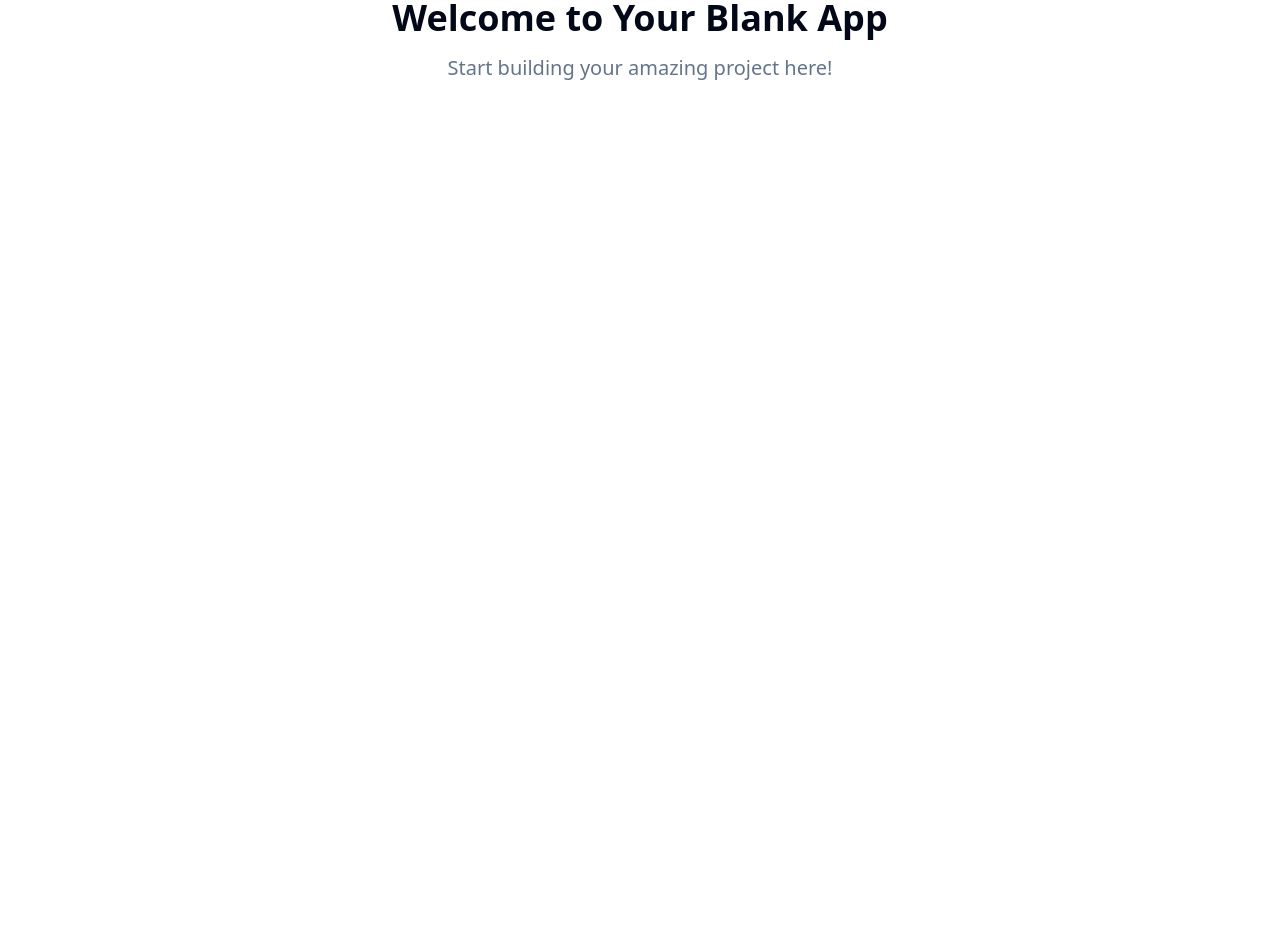
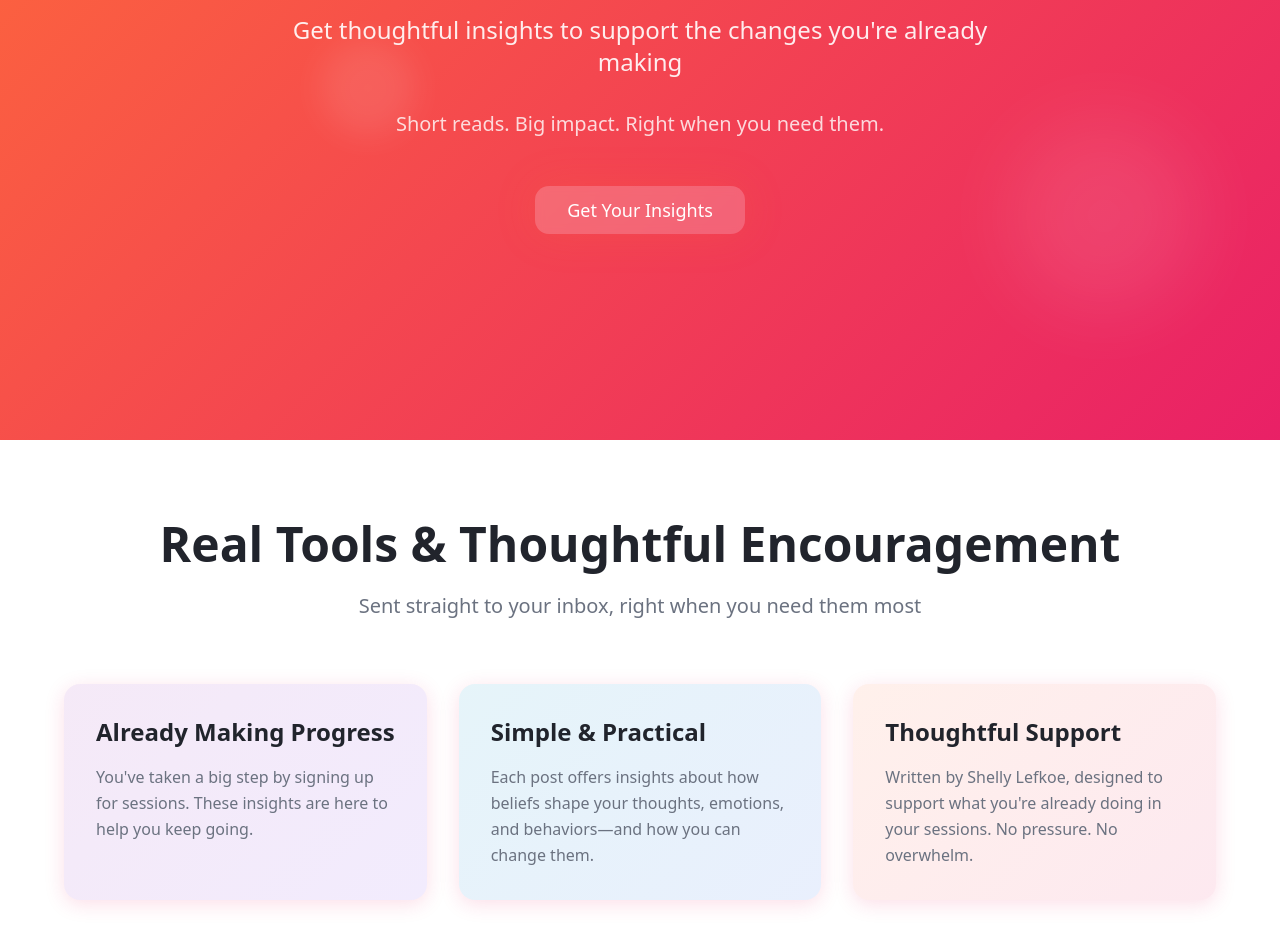
Before and after one commit to rodney-lefkoe/shelly-insights-page, a React (Vite) app: page / in a window 1280 px wide. Shown: the part 360-1297 px from the top of the page. Before the commit the page ends 800 px from the top, so only its background shows below. Built offline with nearby package versions, Linux system fonts and the light colour scheme.

Commit message:
Create landing page with form
Create a landing page using the provided text and HTML form. The design should be inspired by the colors in the uploaded image.

```diff
--- a/index.html
+++ b/index.html
@@ -3,12 +3,12 @@
   <head>
     <meta charset="UTF-8" />
     <meta name="viewport" content="width=device-width, initial-scale=1.0" />
-    <title>shelly-insights-page</title>
-    <meta name="description" content="Lovable Generated Project" />
-    <meta name="author" content="Lovable" />
+    <title>Nine Minute Transformations - Shelly Lefkoe</title>
+    <meta name="description" content="Get thoughtful insights to support the changes you're already making. Short reads, big impact, right when you need them from Shelly Lefkoe." />
+    <meta name="author" content="Shelly Lefkoe" />
 
-    <meta property="og:title" content="shelly-insights-page" />
-    <meta property="og:description" content="Lovable Generated Project" />
+    <meta property="og:title" content="Nine Minute Transformations - Shelly Lefkoe" />
+    <meta property="og:description" content="Get thoughtful insights to support the changes you're already making. Short reads, big impact, right when you need them." />
     <meta property="og:type" content="website" />
     <meta property="og:image" content="https://lovable.dev/opengraph-image-p98pqg.png" />
 
--- /dev/null
+++ b/src/components/BenefitsSection.tsx
@@ -0,0 +1,55 @@
+import { Card } from "@/components/ui/card";
+
+export function BenefitsSection() {
+  const benefits = [
+    {
+      title: "Already Making Progress",
+      description: "You've taken a big step by signing up for sessions. These insights are here to help you keep going.",
+      gradient: "bg-gradient-secondary"
+    },
+    {
+      title: "Simple & Practical",
+      description: "Each post offers insights about how beliefs shape your thoughts, emotions, and behaviors—and how you can change them.",
+      gradient: "bg-gradient-accent"
+    },
+    {
+      title: "Thoughtful Support",
+      description: "Written by Shelly Lefkoe, designed to support what you're already doing in your sessions. No pressure. No overwhelm.",
+      gradient: "bg-gradient-primary"
+    }
+  ];
+
+  return (
+    <section className="py-20 px-6 bg-background">
+      <div className="max-w-6xl mx-auto">
+        <div className="text-center mb-16">
+          <h2 className="text-4xl md:text-5xl font-bold mb-6 text-foreground">
+            Real Tools & Thoughtful Encouragement
+          </h2>
+          <p className="text-xl text-muted-foreground max-w-3xl mx-auto">
+            Sent straight to your inbox, right when you need them most
+          </p>
+        </div>
+
+        <div className="grid md:grid-cols-3 gap-8">
+          {benefits.map((benefit, index) => (
+            <Card
+              key={index}
+              className="relative overflow-hidden border-0 shadow-soft hover:shadow-glow transition-all duration-300 hover:-translate-y-2 group"
+            >
+              <div className={`absolute inset-0 ${benefit.gradient} opacity-10 group-hover:opacity-20 transition-opacity duration-300`}></div>
+              <div className="relative p-8">
+                <h3 className="text-2xl font-bold mb-4 text-foreground">
+                  {benefit.title}
+                </h3>
+                <p className="text-muted-foreground leading-relaxed">
+                  {benefit.description}
+                </p>
+              </div>
+            </Card>
+          ))}
+        </div>
+      </div>
+    </section>
+  );
+}
--- /dev/null
+++ b/src/components/HeroSection.tsx
@@ -0,0 +1,44 @@
+import { Button } from "@/components/ui/button";
+
+interface HeroSectionProps {
+  onScrollToForm: () => void;
+}
+
+export function HeroSection({ onScrollToForm }: HeroSectionProps) {
+  return (
+    <section className="relative min-h-screen flex items-center justify-center bg-gradient-primary overflow-hidden">
+      {/* Background decoration */}
+      <div className="absolute inset-0 opacity-10">
+        <div className="absolute top-20 left-10 w-32 h-32 bg-white rounded-full blur-xl animate-pulse"></div>
+        <div className="absolute bottom-32 right-20 w-48 h-48 bg-white rounded-full blur-2xl animate-pulse"></div>
+        <div className="absolute top-1/2 left-1/4 w-24 h-24 bg-white rounded-full blur-lg animate-pulse"></div>
+      </div>
+
+      <div className="relative z-10 max-w-4xl mx-auto px-6 text-center text-white">
+        <h1 className="text-5xl md:text-7xl font-bold mb-6 leading-tight">
+          <span className="block">Nine Minute</span>
+          <span className="block text-white/90">Transformations</span>
+        </h1>
+
+        <p className="text-xl md:text-2xl mb-8 text-white/90 max-w-3xl mx-auto leading-relaxed">
+          Get thoughtful insights to support the changes you're already making
+        </p>
+
+        <div className="mb-12">
+          <p className="text-lg md:text-xl text-white/80 mb-4">
+            Short reads. Big impact. Right when you need them.
+          </p>
+        </div>
+
+        <Button
+          onClick={onScrollToForm}
+          size="lg"
+          variant="secondary"
+          className="text-lg px-8 py-6 bg-white/20 hover:bg-white/30 backdrop-blur-sm border-white/30 text-white transition-all duration-300 hover:scale-105 shadow-glow"
+        >
+          Get Your Insights
+        </Button>
+      </div>
+    </section>
+  );
+}
--- /dev/null
+++ b/src/components/SignupSection.tsx
@@ -0,0 +1,80 @@
+import { forwardRef } from "react";
+
+export const SignupSection = forwardRef<HTMLElement>((_, ref) => {
+  return (
+    <section ref={ref} className="py-20 px-6 bg-gradient-primary">
+      <div className="max-w-2xl mx-auto text-center">
+        <h2 className="text-4xl md:text-5xl font-bold mb-6 text-white">
+          Ready to Transform?
+        </h2>
+        <p className="text-xl text-white/90 mb-12 leading-relaxed">
+          If you'd like that kind of support, just enter your details below.
+        </p>
+
+        <div className="bg-white/10 backdrop-blur-lg rounded-3xl p-8 border border-white/20 shadow-glow">
+          <form
+            acceptCharset="UTF-8"
+            action="https://recreateyourlife.infusionsoft.com/app/form/process/9f5f191460ceafa7ef255e26360b663a"
+            className="infusion-form space-y-6"
+            id="inf_form_9f5f191460ceafa7ef255e26360b663a"
+            method="POST"
+          >
+            <input name="inf_form_xid" type="hidden" value="9f5f191460ceafa7ef255e26360b663a" />
+            <input name="inf_form_name" type="hidden" value="Session Client~br~Subscribe ML Blog" />
+            <input name="infusionsoft_version" type="hidden" value="1.70.0.844065" />
+
+            <div className="infusion-field">
+              <label htmlFor="inf_field_FirstName" className="block text-white font-medium mb-2 text-left">
+                First Name *
+              </label>
+              <input
+                id="inf_field_FirstName"
+                name="inf_field_FirstName"
+                placeholder="Enter your first name"
+                type="text"
+                className="w-full px-4 py-4 rounded-xl border-0 bg-white/20 backdrop-blur-sm text-white placeholder-white/70 focus:outline-none focus:ring-2 focus:ring-white/50 transition-all duration-300"
+                required
+              />
+            </div>
+
+            <div className="infusion-field">
+              <label htmlFor="inf_field_Email" className="block text-white font-medium mb-2 text-left">
+                Email *
+              </label>
+              <input
+                id="inf_field_Email"
+                name="inf_field_Email"
+                placeholder="Enter your email address"
+                type="email"
+                className="w-full px-4 py-4 rounded-xl border-0 bg-white/20 backdrop-blur-sm text-white placeholder-white/70 focus:outline-none focus:ring-2 focus:ring-white/50 transition-all duration-300"
+                required
+              />
+            </div>
+
+            <div className="infusion-submit pt-4">
+              <button
+                className="infusion-recaptcha w-full bg-white text-primary font-bold py-4 px-8 rounded-xl hover:bg-white/90 transition-all duration-300 hover:scale-105 shadow-lg text-lg"
+                id="recaptcha_9f5f191460ceafa7ef255e26360b663a"
+                type="submit"
+              >
+                Sign Me Up
+              </button>
+            </div>
+          </form>
+        </div>
+
+        <p className="text-white/70 text-sm mt-6">
+          Join thousands who are already transforming their lives, one insight at a time.
+        </p>
+      </div>
+
+      {/* External scripts */}
+      <script type="text/javascript" src="https://recreateyourlife.infusionsoft.app/app/webTracking/getTrackingCode"></script>
+      <script type="text/javascript" src="https://recreateyourlife.infusionsoft.com/resources/external/recaptcha/production/recaptcha.js?b=1.70.0.844065-hf-202508141354"></script>
+      <script src="https://www.google.com/recaptcha/api.js?onload=onloadInfusionRecaptchaCallback&render=explicit" async defer></script>
+      <script type="text/javascript" src="https://recreateyourlife.infusionsoft.com/app/timezone/timezoneInputJs?xid=9f5f191460ceafa7ef255e26360b663a"></script>
+      <script type="text/javascript" src="https://recreateyourlife.infusionsoft.com/js/jquery/jquery-3.3.1.js"></script>
+      <script type="text/javascript" src="https://recreateyourlife.infusionsoft.app/app/webform/overwriteRefererJs"></script>
+    </section>
+  );
+});
--- a/src/index.css
+++ b/src/index.css
@@ -2,87 +2,99 @@
 @tailwind components;
 @tailwind utilities;
 
-/* Definition of the design system. All colors, gradients, fonts, etc should be defined here.
-All colors MUST be HSL.
-*/
+/* Nine Minute Transformations Design System - Inspired by vibrant transformation gradient */
 
 @layer base {
   :root {
     --background: 0 0% 100%;
-    --foreground: 222.2 84% 4.9%;
+    --foreground: 220 15% 15%;
 
     --card: 0 0% 100%;
-    --card-foreground: 222.2 84% 4.9%;
+    --card-foreground: 220 15% 15%;
 
     --popover: 0 0% 100%;
-    --popover-foreground: 222.2 84% 4.9%;
+    --popover-foreground: 220 15% 15%;
 
-    --primary: 222.2 47.4% 11.2%;
-    --primary-foreground: 210 40% 98%;
+    /* Vibrant transformation gradient - Orange to Magenta */
+    --primary: 339 82% 52%;
+    --primary-foreground: 0 0% 100%;
 
-    --secondary: 210 40% 96.1%;
-    --secondary-foreground: 222.2 47.4% 11.2%;
+    --secondary: 220 14% 96%;
+    --secondary-foreground: 220 15% 15%;
 
-    --muted: 210 40% 96.1%;
-    --muted-foreground: 215.4 16.3% 46.9%;
+    --muted: 220 14% 96%;
+    --muted-foreground: 220 9% 46%;
 
-    --accent: 210 40% 96.1%;
-    --accent-foreground: 222.2 47.4% 11.2%;
+    --accent: 16 100% 61%;
+    --accent-foreground: 0 0% 100%;
 
-    --destructive: 0 84.2% 60.2%;
-    --destructive-foreground: 210 40% 98%;
+    --destructive: 0 84% 60%;
+    --destructive-foreground: 0 0% 100%;
 
-    --border: 214.3 31.8% 91.4%;
-    --input: 214.3 31.8% 91.4%;
-    --ring: 222.2 84% 4.9%;
+    --border: 220 13% 91%;
+    --input: 220 13% 91%;
+    --ring: 339 82% 52%;
 
-    --radius: 0.5rem;
+    --radius: 1rem;
+
+    /* Transformation gradients */
+    --gradient-primary: linear-gradient(135deg, hsl(16 100% 61%), hsl(339 82% 52%));
+    --gradient-secondary: linear-gradient(135deg, hsl(291 64% 42%), hsl(262 83% 58%));
+    --gradient-accent: linear-gradient(135deg, hsl(195 100% 39%), hsl(221 83% 53%));
+
+    /* Transformation colors */
+    --transformation-orange: 16 100% 61%;
+    --transformation-pink: 339 82% 52%;
+    --transformation-purple: 291 64% 42%;
+    --transformation-blue: 221 83% 53%;
+    --transformation-teal: 195 100% 39%;
+
+    /* Elegant shadows */
+    --shadow-soft: 0 4px 20px hsl(339 82% 52% / 0.15);
+    --shadow-glow: 0 0 40px hsl(16 100% 61% / 0.2);
+
+    /* Smooth transitions */
+    --transition-smooth: all 0.3s cubic-bezier(0.4, 0, 0.2, 1);
 
     --sidebar-background: 0 0% 98%;
-
     --sidebar-foreground: 240 5.3% 26.1%;
-
     --sidebar-primary: 240 5.9% 10%;
-
     --sidebar-primary-foreground: 0 0% 98%;
-
     --sidebar-accent: 240 4.8% 95.9%;
-
     --sidebar-accent-foreground: 240 5.9% 10%;
-
     --sidebar-border: 220 13% 91%;
-
     --sidebar-ring: 217.2 91.2% 59.8%;
   }
 
   .dark {
-    --background: 222.2 84% 4.9%;
-    --foreground: 210 40% 98%;
+    --background: 220 27% 8%;
+    --foreground: 220 15% 95%;
 
-    --card: 222.2 84% 4.9%;
-    --card-foreground: 210 40% 98%;
+    --card: 220 27% 10%;
+    --card-foreground: 220 15% 95%;
 
-    --popover: 222.2 84% 4.9%;
-    --popover-foreground: 210 40% 98%;
+    --popover: 220 27% 10%;
+    --popover-foreground: 220 15% 95%;
 
-    --primary: 210 40% 98%;
-    --primary-foreground: 222.2 47.4% 11.2%;
+    --primary: 339 82% 52%;
+    --primary-foreground: 0 0% 100%;
 
-    --secondary: 217.2 32.6% 17.5%;
-    --secondary-foreground: 210 40% 98%;
+    --secondary: 220 27% 15%;
+    --secondary-foreground: 220 15% 95%;
 
-    --muted: 217.2 32.6% 17.5%;
-    --muted-foreground: 215 20.2% 65.1%;
+    --muted: 220 27% 15%;
+    --muted-foreground: 220 9% 65%;
 
-    --accent: 217.2 32.6% 17.5%;
-    --accent-foreground: 210 40% 98%;
+    --accent: 16 100% 61%;
+    --accent-foreground: 0 0% 100%;
 
-    --destructive: 0 62.8% 30.6%;
-    --destructive-foreground: 210 40% 98%;
+    --destructive: 0 75% 50%;
+    --destructive-foreground: 0 0% 100%;
 
-    --border: 217.2 32.6% 17.5%;
-    --input: 217.2 32.6% 17.5%;
-    --ring: 212.7 26.8% 83.9%;
+    --border: 220 27% 15%;
+    --input: 220 27% 15%;
+    --ring: 339 82% 52%;
+
     --sidebar-background: 240 5.9% 10%;
     --sidebar-foreground: 240 4.8% 95.9%;
     --sidebar-primary: 224.3 76.3% 48%;
--- a/src/pages/Index.tsx
+++ b/src/pages/Index.tsx
@@ -1,13 +1,24 @@
-// Update this page (the content is just a fallback if you fail to update the page)
+import { useRef } from "react";
+import { HeroSection } from "@/components/HeroSection";
+import { BenefitsSection } from "@/components/BenefitsSection";
+import { SignupSection } from "@/components/SignupSection";
 
 const Index = () => {
+  const signupRef = useRef<HTMLElement>(null);
+
+  const scrollToForm = () => {
+    signupRef.current?.scrollIntoView({
+      behavior: 'smooth',
+      block: 'start'
+    });
+  };
+
   return (
-    <div className="min-h-screen flex items-center justify-center bg-background">
-      <div className="text-center">
-        <h1 className="text-4xl font-bold mb-4">Welcome to Your Blank App</h1>
-        <p className="text-xl text-muted-foreground">Start building your amazing project here!</p>
-      </div>
-    </div>
+    <main className="min-h-screen">
+      <HeroSection onScrollToForm={scrollToForm} />
+      <BenefitsSection />
+      <SignupSection ref={signupRef} />
+    </main>
   );
 };
 
--- a/tailwind.config.ts
+++ b/tailwind.config.ts
@@ -61,7 +61,26 @@ export default {
 					'accent-foreground': 'hsl(var(--sidebar-accent-foreground))',
 					border: 'hsl(var(--sidebar-border))',
 					ring: 'hsl(var(--sidebar-ring))'
+				},
+				transformation: {
+					orange: 'hsl(var(--transformation-orange))',
+					pink: 'hsl(var(--transformation-pink))',
+					purple: 'hsl(var(--transformation-purple))',
+					blue: 'hsl(var(--transformation-blue))',
+					teal: 'hsl(var(--transformation-teal))'
 				}
+			},
+			backgroundImage: {
+				'gradient-primary': 'var(--gradient-primary)',
+				'gradient-secondary': 'var(--gradient-secondary)',
+				'gradient-accent': 'var(--gradient-accent)'
+			},
+			boxShadow: {
+				'soft': 'var(--shadow-soft)',
+				'glow': 'var(--shadow-glow)'
+			},
+			transitionTimingFunction: {
+				'smooth': 'cubic-bezier(0.4, 0, 0.2, 1)'
 			},
 			borderRadius: {
 				lg: 'var(--radius)',
```
